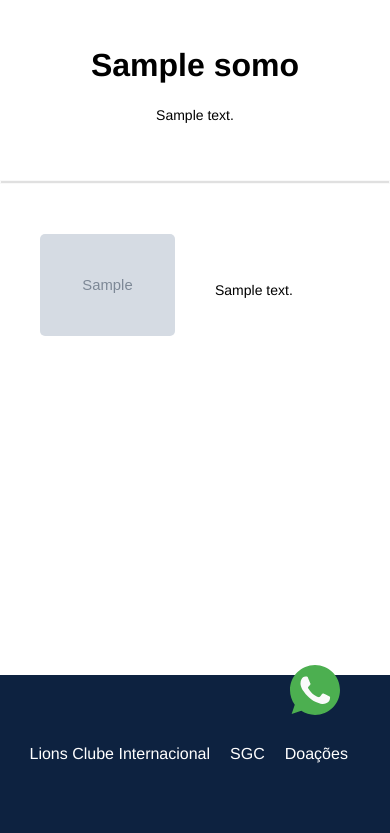
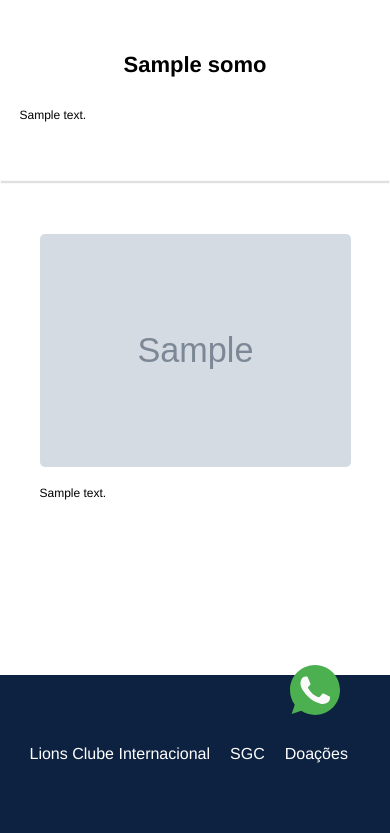
Before and after one commit to ProjetoIntegrativa-LIONS/SITE-INTEGRATIVA-2022, a Flask app: page /quemSomos/ in a window 390 px wide. Shown: the part 85-918 px from the top of the page. Run offline with Flask 2, Linux system fonts and the light colour scheme; tables that the repository leaves empty or names only in its code hold one stand-in row (values such as "Sample post"); grey boxes marked "Sample" are stand-in pictures; data that the repository does not hold is empty.

Commit message:
quem somos responsividade

```diff
--- a/static/assets/css/desktop/quem-somos.css
+++ b/static/assets/css/desktop/quem-somos.css
@@ -45,3 +45,22 @@ hr.desktop{
     opacity: 0.3;
     border-style: groove;
 }
+
+@media (max-width: 767px){
+    main.desktop section.second{
+        display: block;
+    }
+    main.desktop section.second div{
+        max-width: 100%;
+    }
+    main.desktop section.first h2{
+        font-size: 2.2rem;
+    }
+    main.desktop section.first div p{
+        font-size: 1.2rem;
+        text-align: justify;
+    }
+    main.desktop section.second div p{
+        font-size: 1.2rem;
+    }
+}
```
